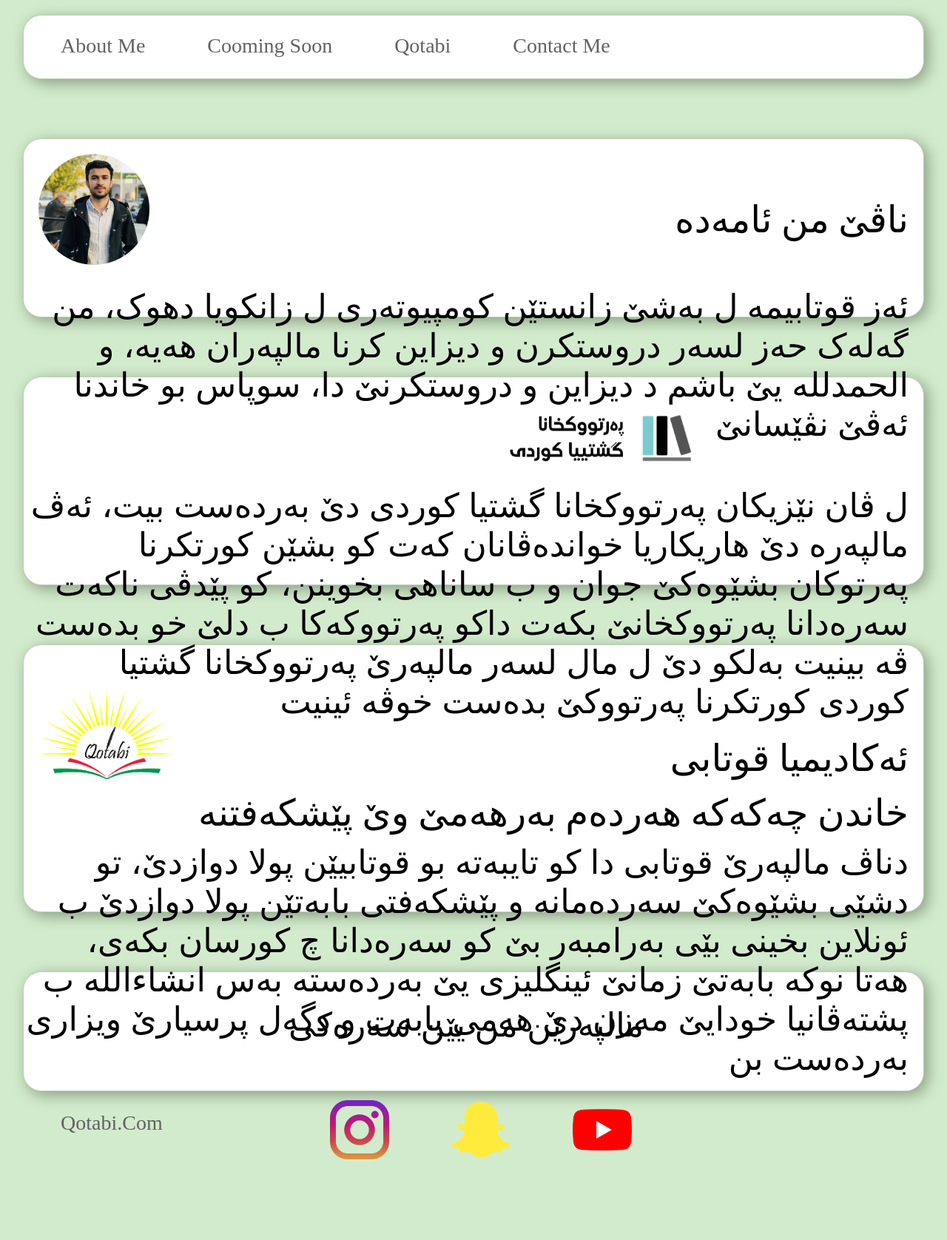
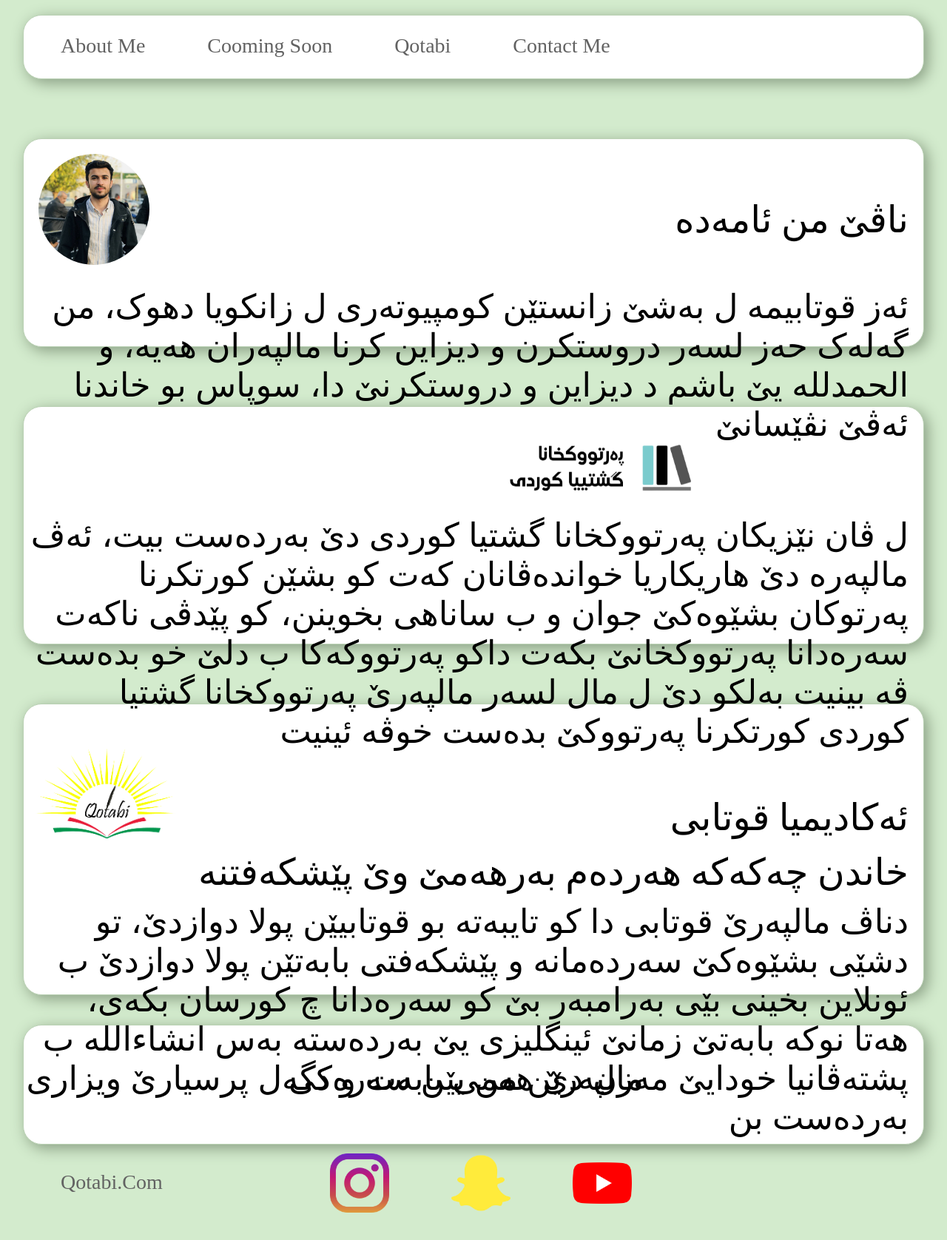
Before and after one commit to amedberznar/About-Me, a plain HTML site: page index.html in a window 1280 px wide. Shown: the whole page at 74% size. Before the commit the page ends 1604 px from the top, so only its background shows below. Drawn offline with Linux system fonts and the light colour scheme.

Commit message:
Update index.css

```diff
--- a/index.css
+++ b/index.css
@@ -30,7 +30,7 @@
   background-color: white;
   box-shadow: 5px 5px 20px #879c81;
   width: 95%;
-  height: 30vh;
+  height: 35vh;
 }
 
 .About-Image{
@@ -66,7 +66,7 @@
   background-color: white;
   box-shadow: 5px 5px 20px #879c81;
   width: 95%;
-  height: 35vh;
+  height: 40vh;
 }
 
 .Book-shop-Logo{
@@ -88,12 +88,13 @@
 #Qotabi{
   border: solid 1px #bad1b4;
   border-radius: 25px;
-  margin: 80px auto 0;
+  margin: 80px auto 40px;
   background-color: white;
   box-shadow: 5px 5px 20px #879c81;
   width: 95%;
-  height: 45vh;
+  height: 49vh;
 }
+
 
 .Qotabi-Logo{
   width: 200px;
@@ -129,11 +130,18 @@
   font-family:  sans-serif;
 }
 
+.Qotabi-Link{
+  text-decoration: none;
+  font-size: 28px;
+  color: #626262;
+}
+
+
 #Contact-Me{
   text-align: center;
   border: solid 1px #bad1b4;
   border-radius: 25px;
-  margin: 80px auto;
+  margin: 40px auto 80px;
   background-color: white;
   box-shadow: 5px 5px 20px #879c81;
   width: 95%;
```
